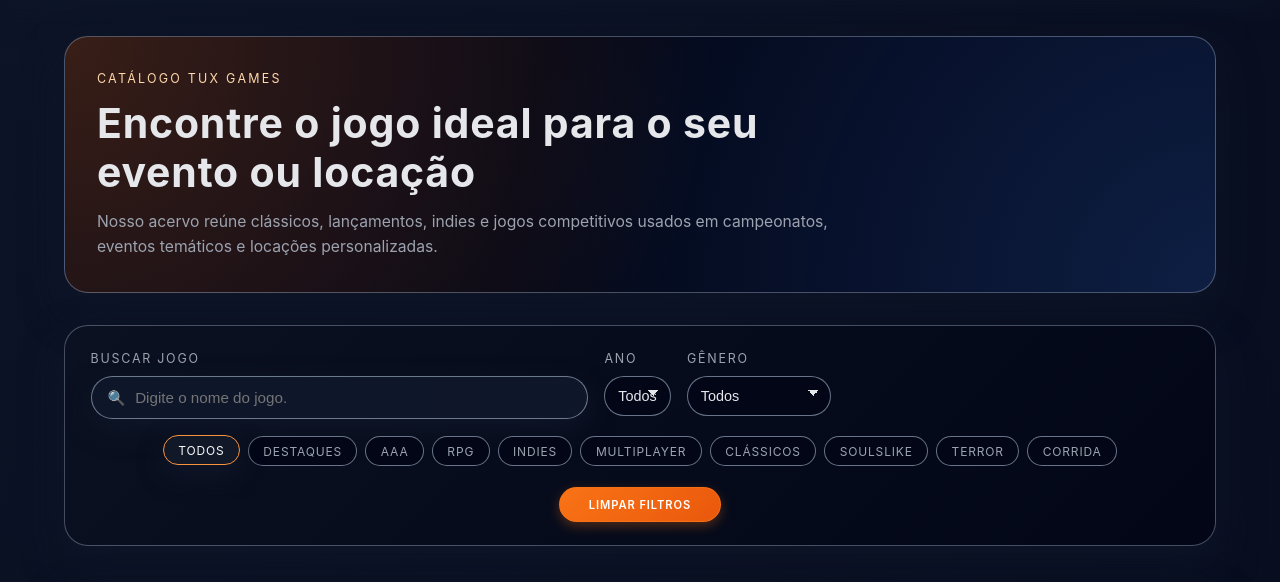
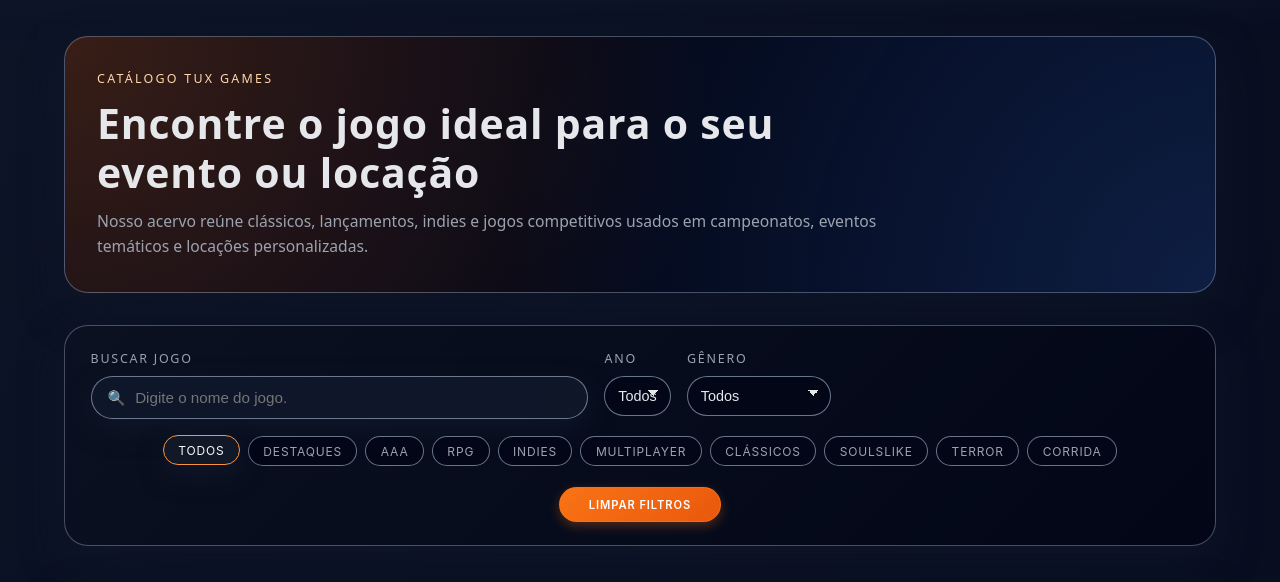
Before and after one commit to EloisaGoulart/TuxGames_, a plain HTML site: page jogos.html in a window 1280 px wide. Shown: the part 149-731 px from the top of the page. Drawn offline with Linux system fonts and the light colour scheme.

Commit message:
estabilidade

```diff
--- a/css/jogos.css
+++ b/css/jogos.css
@@ -147,6 +147,7 @@
     min-height: 75px;
     line-height: 1.2;
     contain: layout;
+    font-family: system-ui, -apple-system, BlinkMacSystemFont, "Segoe UI", sans-serif;
 }
 
 .hero-eyebrow {
@@ -157,6 +158,7 @@
     margin-bottom: 0.55rem;
     min-height: 20px;
     line-height: 1.5;
+    font-family: system-ui, -apple-system, BlinkMacSystemFont, "Segoe UI", sans-serif;
 }
 
 .hero-subtitle {
@@ -164,6 +166,7 @@
     line-height: 1.6;
     font-size: 0.98rem;
     min-height: 45px;
+    font-family: system-ui, -apple-system, BlinkMacSystemFont, "Segoe UI", sans-serif;
 }
 
 /* Filtros */
@@ -205,6 +208,7 @@
     color: var(--text-muted);
     min-height: 18px;
     line-height: 1.5;
+    font-family: system-ui, -apple-system, BlinkMacSystemFont, "Segoe UI", sans-serif;
 }
 
 .search-input-shell {
@@ -266,6 +270,7 @@
     color: var(--text-muted);
     min-height: 18px;
     line-height: 1.5;
+    font-family: system-ui, -apple-system, BlinkMacSystemFont, "Segoe UI", sans-serif;
 }
 
 .select-wrapper select {
--- a/css/tuxgames.css
+++ b/css/tuxgames.css
@@ -208,6 +208,7 @@
     min-height: 90px;
     line-height: 1.2;
     contain: layout;
+    font-family: system-ui, -apple-system, BlinkMacSystemFont, "Segoe UI", sans-serif;
 }
 
 .banner-overlay p {
@@ -217,6 +218,7 @@
     color: #e5e7eb;
     line-height: 1.6;
     min-height: 50px;
+    font-family: system-ui, -apple-system, BlinkMacSystemFont, "Segoe UI", sans-serif;
 }
 
 .badge {
@@ -231,6 +233,7 @@
     margin-bottom: 1.4rem;
     min-height: 28px;
     line-height: 1.5;
+    font-family: system-ui, -apple-system, BlinkMacSystemFont, "Segoe UI", sans-serif;
 }
 
 .banner-actions {
```
